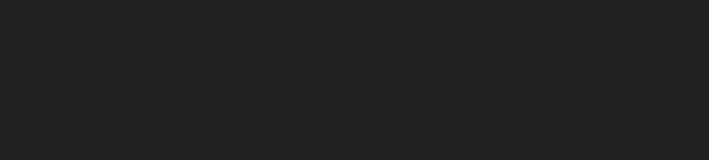
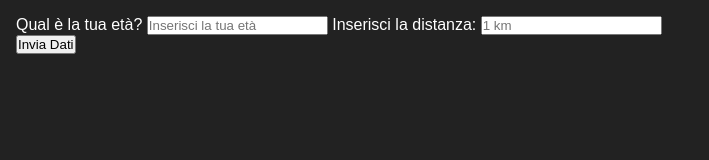
Before and after one commit to SerenaMichetti/js-biglietto-treno-form, a plain HTML site: page index.html in a window 1280 px wide. Shown: the whole page, without its empty margins (0-709 px from the left). Drawn offline with Linux system fonts and the light colour scheme.

Commit message:
creati i due input in html

```diff
--- a/index.html
+++ b/index.html
@@ -1,14 +1,24 @@
 <!DOCTYPE html>
 <html lang="en">
+
 <head>
     <meta charset="UTF-8">
     <meta name="viewport" content="width=device-width, initial-scale=1.0">
     <link rel="stylesheet" href="style.css">
     <title>Form Biglietto Del Treno</title>
 </head>
+
 <body>
-
+    <form>
+        <label for="eta_input">Qual è la tua età?</label>
+        <input type="number" id="eta_input" name="eta_persona" placeholder="Inserisci la tua età" required>
+        <label for="numero_input">Inserisci la distanza:</label>
+        <input type="number" id="numero_input" name="valore_numerico" placeholder="1 km" required>
+        <br>
+        <button type="submit">Invia Dati</button>
+    </form>
 
     <script src="main.js"></script>
 </body>
+
 </html>
```
